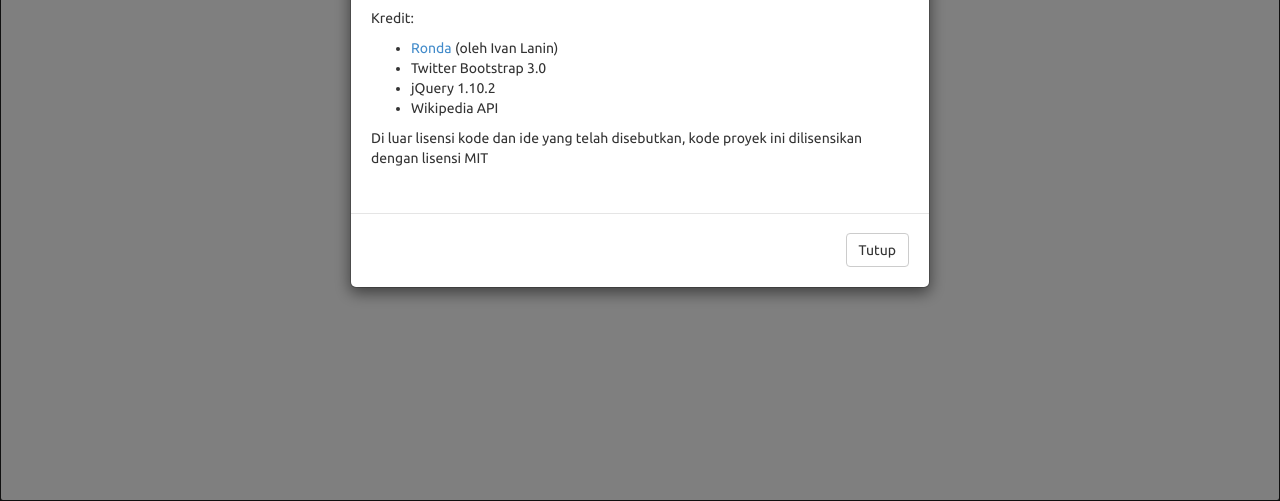
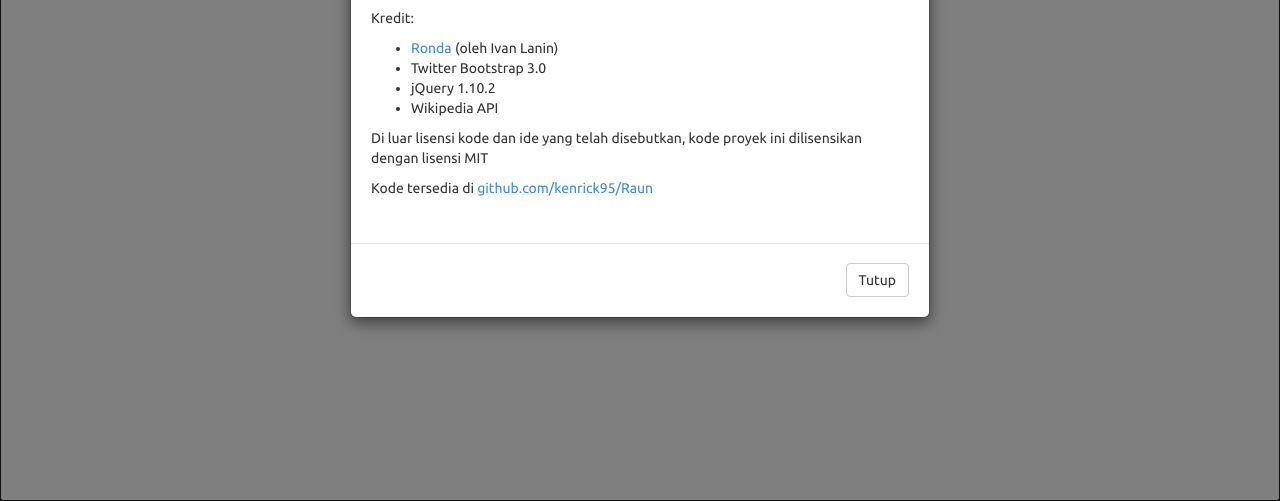
Before and after one commit to kenrick95/Raun, a PHP site: page / in a window 1280 px wide, after a click on "Tentang". Shown: the part 299-800 px from the top of the page. Run offline with PHP 8.4, Linux system fonts and the light colour scheme; data that the repository does not hold is empty.

Commit message:
+link ke github

```diff
--- a/index.php
+++ b/index.php
@@ -192,6 +192,7 @@
 							<li>Wikipedia API</li>
 						</ul>
 					<p> Di luar lisensi kode dan ide yang telah disebutkan, kode proyek ini dilisensikan dengan lisensi MIT</p>
+					<p>Kode tersedia di <a href="https://github.com/kenrick95/Raun">github.com/kenrick95/Raun</a></p>
 				</div>
 				<div class="modal-footer">
 					<button type="button" class="btn btn-default" data-dismiss="modal">Tutup</button>
```
